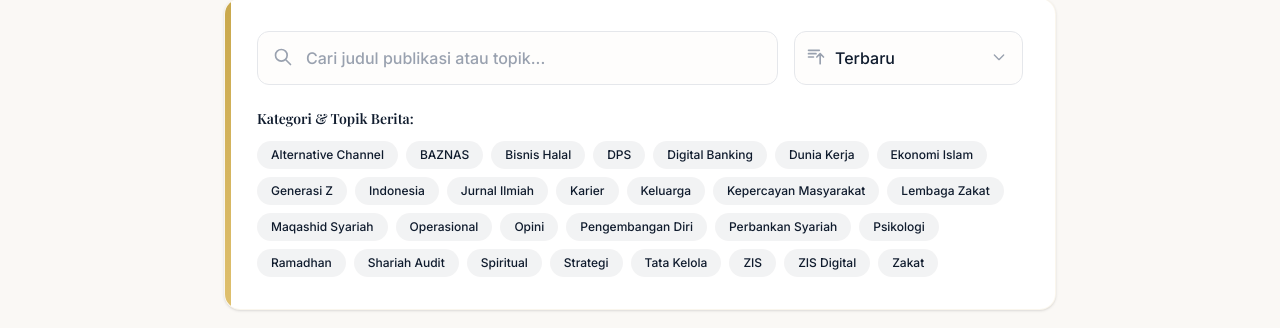
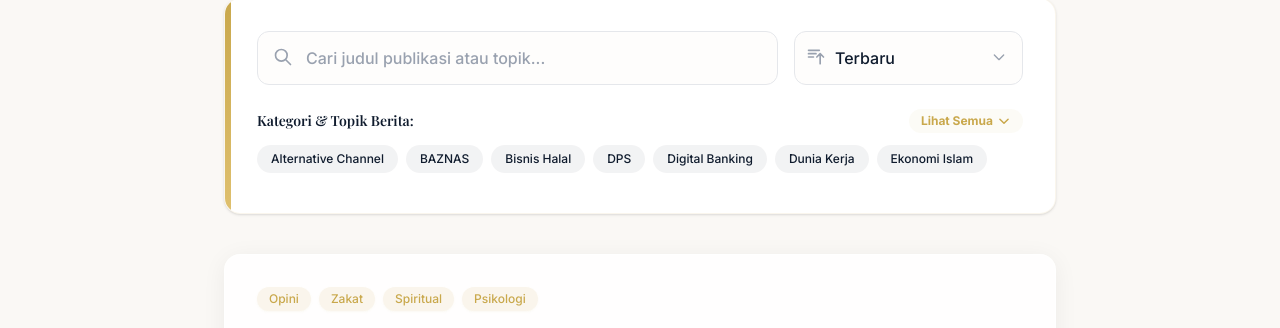
Before and after one commit to adnanaufal/padenur-website, a Next.js app: page /publikasi in a window 1280 px wide. Shown: the part 358-686 px from the top of the page. Built offline with nearby package versions, Linux system fonts and the light colour scheme; no server answers; the database is empty; a web font is replaced by a local one.

Commit message:
feat: add collapsible tags area to publications list

```diff
--- a/src/components/PublikasiClient.tsx
+++ b/src/components/PublikasiClient.tsx
@@ -30,6 +30,7 @@
   );
   const [currentPage, setCurrentPage] = useState(Number(searchParams.get("page")) || 1);
   const [viewCounts, setViewCounts] = useState<Record<string, number>>({});
+  const [showAllTags, setShowAllTags] = useState(false);
 
   useEffect(() => {
     setSearchQuery(searchParams.get("q") || "");
@@ -158,13 +159,26 @@
 
           {allTags.length > 0 && (
             <div>
-              <p className="text-sm font-semibold text-navy mb-3 font-serif">Kategori & Topik Berita:</p>
-              <div className="flex flex-wrap gap-2">
+              <div className="flex items-center justify-between mb-3">
+                <p className="text-sm font-semibold text-navy font-serif">Kategori & Topik Berita:</p>
+                {allTags.length > 6 && (
+                  <button
+                    onClick={() => setShowAllTags(!showAllTags)}
+                    className="text-xs font-bold text-gold hover:text-gold-light flex items-center gap-1 transition-colors bg-gold/5 px-3 py-1 rounded-full"
+                  >
+                    {showAllTags ? "Tutup" : "Lihat Semua"}
+                    <svg className={`w-3.5 h-3.5 transform transition-transform duration-300 ${showAllTags ? "rotate-180" : ""}`} fill="none" stroke="currentColor" viewBox="0 0 24 24">
+                      <path strokeLinecap="round" strokeLinejoin="round" strokeWidth={2.5} d="M19 9l-7 7-7-7" />
+                    </svg>
+                  </button>
+                )}
+              </div>
+              <div className={`flex flex-wrap gap-2 overflow-hidden transition-all duration-500 ease-in-out ${showAllTags ? "max-h-[500px]" : "max-h-[32px] sm:max-h-[36px]"}`}>
                 {allTags.map(tag => (
                   <button
                     key={tag}
                     onClick={(e) => handleTagClick(e, tag)}
-                    className={`text-xs font-medium px-3.5 py-1.5 rounded-full transition-all duration-300 ${
+                    className={`text-xs font-medium px-3.5 py-1.5 rounded-full transition-all duration-300 whitespace-nowrap ${
                       activeTag === tag
                         ? "bg-gold text-navy shadow-md shadow-gold/20 scale-105"
                         : "bg-navy/5 text-navy hover:bg-gold/10 hover:text-gold"
```
